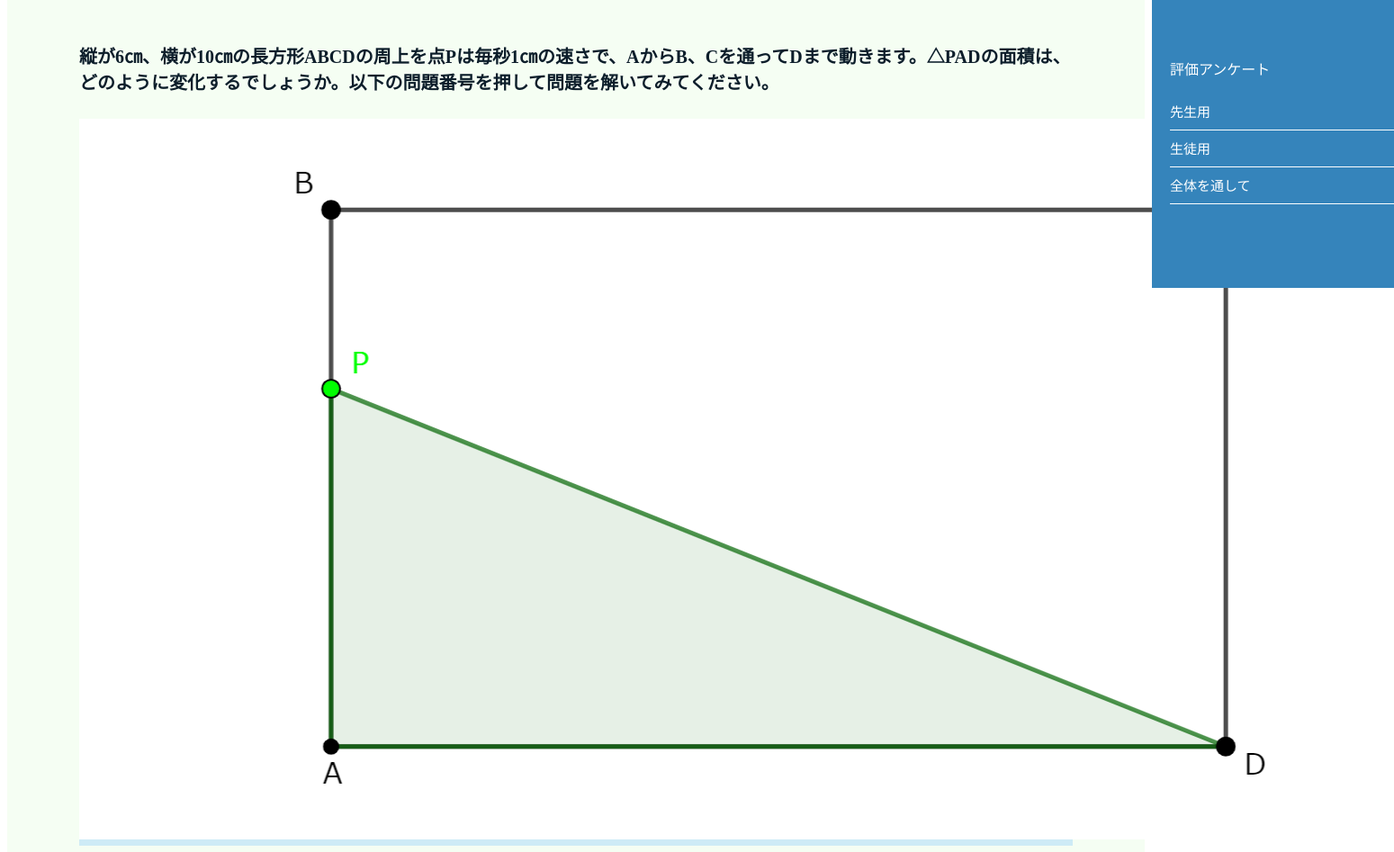
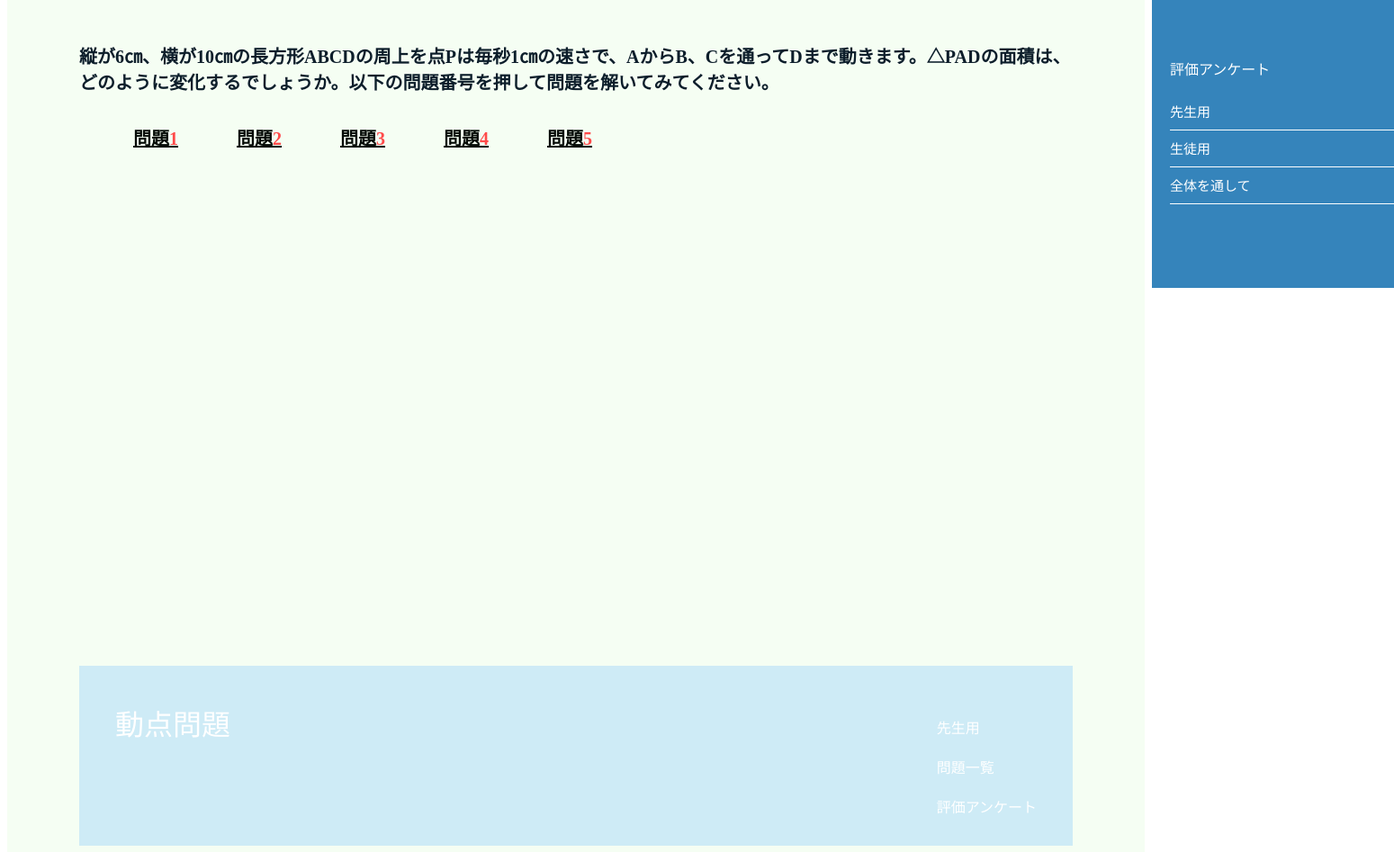
Before and after one commit to doutenn/douten, a plain HTML site: page index.html in a window 1280 px wide. Shown: the part 480-1427 px from the top of the page at 90% size, 1549 px wide, since content can reach past the window. Drawn offline with Linux system fonts and the light colour scheme.

Commit message:
Update index.html

```diff
--- a/index.html
+++ b/index.html
@@ -43,7 +43,7 @@
         <h3 class="section-title">問題</h3>
         <h4>縦が6㎝、横が10㎝の長方形ABCDの周上を点Pは毎秒1㎝の速さで、AからB、Cを通ってDまで動きます。△PADの面積は、どのように変化するでしょうか。以下の問題番号を押して問題を解いてみてください。
         </h4>
-            <img src="douten.png">
+
         <h5>
             <a href="動点-1.html">&emsp;&emsp;&emsp;<u>問題<span>1</span></a></u>
             <a href="動点-2.html">&emsp;&emsp;&emsp;<u>問題<span>2</span></a></u>
```
